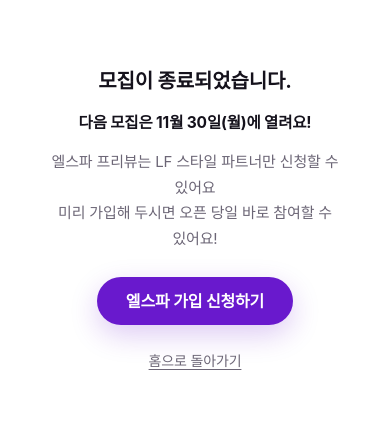
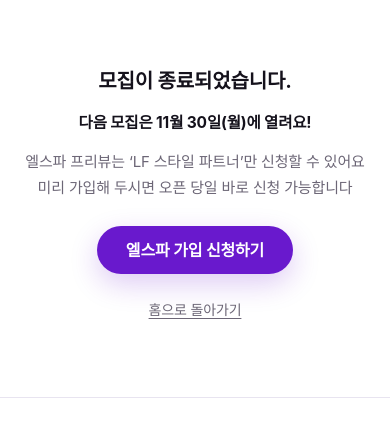
Before and after one commit to syleelfcorp/lfstylepick, a plain HTML site: page apply.html in a window 390 px wide. Shown: the part 136-562 px from the top of the page. Drawn offline with Linux system fonts and the light colour scheme; a web font is replaced by a local one.

Commit message:
마감 안내 문구를 다듬고 좁은 화면 줄바꿈을 정리한다
LF 스타일 파트너에 따옴표를 둘러 고유명사임을 드러내고, 끝 문장을
신청 가능합니다로 바꾼다. 따옴표는 서비스 소개에서 쓰던 둥근 따옴표에
맞췄다.

따옴표가 들어가며 문장이 13px 길어져 360px 화면에서 넘쳤다. 마감
안내의 좌우 여백을 없애 .wrap 의 여백만 쓰게 하고, 따옴표 뒤의 만과
끝의 신청할 수 있어요를 각각 묶어 어디서 끊기든 낱말이 쪼개지지
않게 했다. 닫는 따옴표 뒤는 word-break: keep-all 로도 막히지 않아
직접 묶어야 한다.

Co-Authored-By: Claude Opus 5 <noreply@anthropic.com>

```diff
--- a/apply.html
+++ b/apply.html
@@ -234,8 +234,8 @@
       <p class="form-closed__lead" id="closedLead">모집이 종료되었습니다.</p>
       <!-- 첫 줄은 스크립트의 NEXT_OPEN_TEXT 가 채운다. 오픈일이 지나면 사라진다. -->
       <p class="form-closed__next" id="closedNext" hidden></p>
-      <p class="form-closed__body">엘스파 프리뷰는 LF 스타일 파트너만 신청할 수 있어요<br>
-        미리 가입해 두시면 오픈 당일 바로 참여할 수 있어요!</p>
+      <p class="form-closed__body">엘스파 프리뷰는 <span class="nowrap">‘LF 스타일 파트너’만</span> <span class="nowrap">신청할 수 있어요</span><br>
+        미리 가입해 두시면 오픈 당일 바로 신청 가능합니다</p>
       <a class="btn btn--key" id="closedJoin" href="#" target="_blank" rel="noopener">엘스파 가입 신청하기</a>
       <p class="form-closed__home"><a href="index.html">홈으로 돌아가기</a></p>
     </div>
--- a/styles.css
+++ b/styles.css
@@ -1245,3 +1245,17 @@ body.no-scroll { overflow: hidden; }
 @media (max-width: 759px) {
   .intro-col p.intro-col__more { justify-content: center; }
 }
+
+
+/* 마감 안내 — 좁은 화면에서 좌우 여백을 줄여 문장이 한 줄에 들어가게 한다.
+   바깥 .wrap 이 이미 페이지 여백을 주고 있어 여기서는 더 둘 필요가 없다. */
+@media (max-width: 520px) {
+  .form-closed { padding-inline: 0; }
+}
+
+/* 더 좁은 화면에서 줄이 넘칠 때 마지막 줄이 허전해지지 않게 한다.
+   홈과 신청서의 마감 안내 문구에 함께 적용한다. */
+.form-closed__body, .season-next__body { text-wrap: pretty; }
+
+/* 묶어서 한 줄에 두고 싶은 조각. 줄바꿈이 이 안에서는 일어나지 않는다. */
+.nowrap { white-space: nowrap; }
```
Also changed, not shown: index.html (+2 -2 lines).
